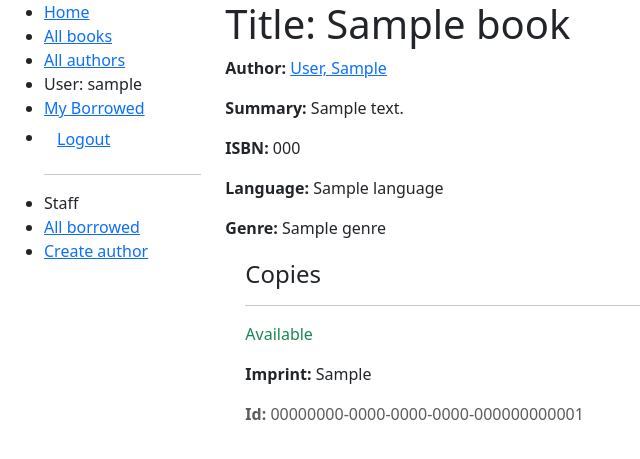
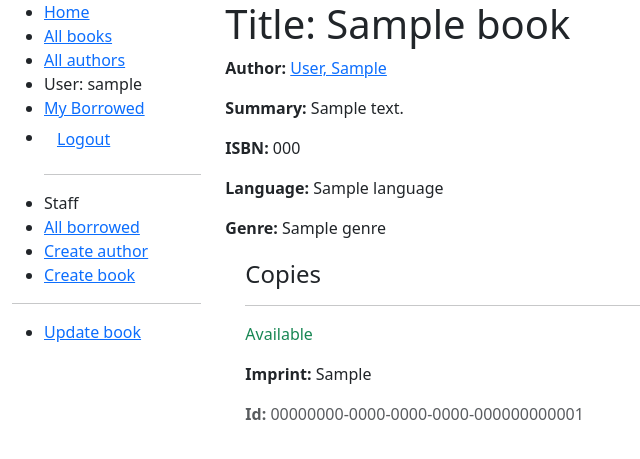
Before and after one commit to scendejasm/django_local_library, a Django app: page /catalog/book/1 in a window 1280 px wide. Shown: the top 459 px of the page, without its empty margins (0-640 px from the left). Run offline with Django 5.2, Linux system fonts and the light colour scheme; a user stored in the database is signed in; tables that the repository leaves empty hold one stand-in row (values such as "Sample post").

Commit message:
create generic edit views for books

```diff
--- a/catalog/templates/base_generic.html
+++ b/catalog/templates/base_generic.html
@@ -42,8 +42,11 @@
                     <li><a href="{% url 'all-borrowed' %}">All borrowed</a></li>
                 {% if perms.catalog.add_author %}
                     <li><a href="{% url 'author-create' %}">Create author</a></li>
+                {% endif %}
+                {% if perms.catalog.add_book %}
+                    <li><a href="{% url 'book-create' %}">Create book</a></li>
+                {% endif %}
 
-                {% endif %}
                 {% endif %}
 
               {% else %}
--- a/catalog/templates/catalog/book_detail.html
+++ b/catalog/templates/catalog/book_detail.html
@@ -30,3 +30,21 @@
 </div>
 
 {% endblock %}
+
+{% block sidebar %}
+    {{ block.super }}
+
+    {% if perms.catalog.change_book or perms.catalog.delet_book %}
+    <hr>
+    <ul class="sidebar-nav">
+        {% if perms.catalog.change_book %}
+        <li><a href="{% url 'book-update' book.id %}">Update book</a></li>
+    {% endif %}
+
+    {% if not book.bookinstance_set.all and perms.catalog.delete_book %}
+        <li><a href="{% url 'book-delete' book.id %}">Delete book</a></li>
+    {% endif %}
+    </ul>
+    {% endif %}
+
+{% endblock %}
--- a/catalog/urls.py
+++ b/catalog/urls.py
@@ -13,4 +13,7 @@ urlpatterns = [
     path('author/create/', views.AuthorCreate.as_view(), name='author-create'),
     path('author/<int:pk>/update/', views.AuthorUpdate.as_view(), name='author-update'),
     path('author/<int:pk>/delete/', views.AuthorDelete.as_view(), name='author-delete'),
+    path('book/create/', views.BookCreate.as_view(), name='book-create'),
+    path('book/<int:pk>/update/', views.BookUpdate.as_view(), name='book-update'),
+    path('book/<int:pk>/delete/', views.BookDelete.as_view(), name='book-delete'),
 ]
--- a/catalog/views.py
+++ b/catalog/views.py
@@ -134,6 +134,7 @@ class LoanedBooksListView(PermissionRequiredMixin, generic.ListView):
         )
 
 ## Insert GenericEditViews here
+#   Author Edit Views
 
 class AuthorCreate(PermissionRequiredMixin, CreateView):
     model = Author
@@ -160,3 +161,29 @@ class AuthorDelete(PermissionRequiredMixin, DeleteView):
             return HttpResponseRedirect(
                 reverse("author-delete", kwargs={"pk": self.object.pk})
             )
+
+#   Book Edit Views
+
+class BookCreate(PermissionRequiredMixin, CreateView):
+    model = Book
+    fields = [ 'title', 'author', 'summary', 'isbn', 'genre', 'language' ]
+    permission_required = 'catalog.add_book'
+
+class BookUpdate(PermissionRequiredMixin, UpdateView):
+    model = Book
+    fields =[ 'title', 'author', 'summary', 'isbn', 'genre', 'language' ]
+    permission_required = 'catalog.change_book'
+
+class BookDelete(PermissionRequiredMixin, DeleteView):
+    model = Book
+    success_url = reverse_lazy('books')
+    permission_required = 'catalog.delete_book'
+
+    def form_valid(self, form):
+        try:
+            self.object.delete()
+            return HttpResponseRedirect(self.success_url)
+        except Except as e:
+            return HttpResponseRedirect(
+                reverse("book-delete", kwargs={"pk": self.object.pk})
+            )
```
Also changed, not shown: catalog/templates/catalog/book_confirm_delete.html (added, +27 -0 lines), catalog/templates/catalog/book_form.html (added, +13 -0 lines).
